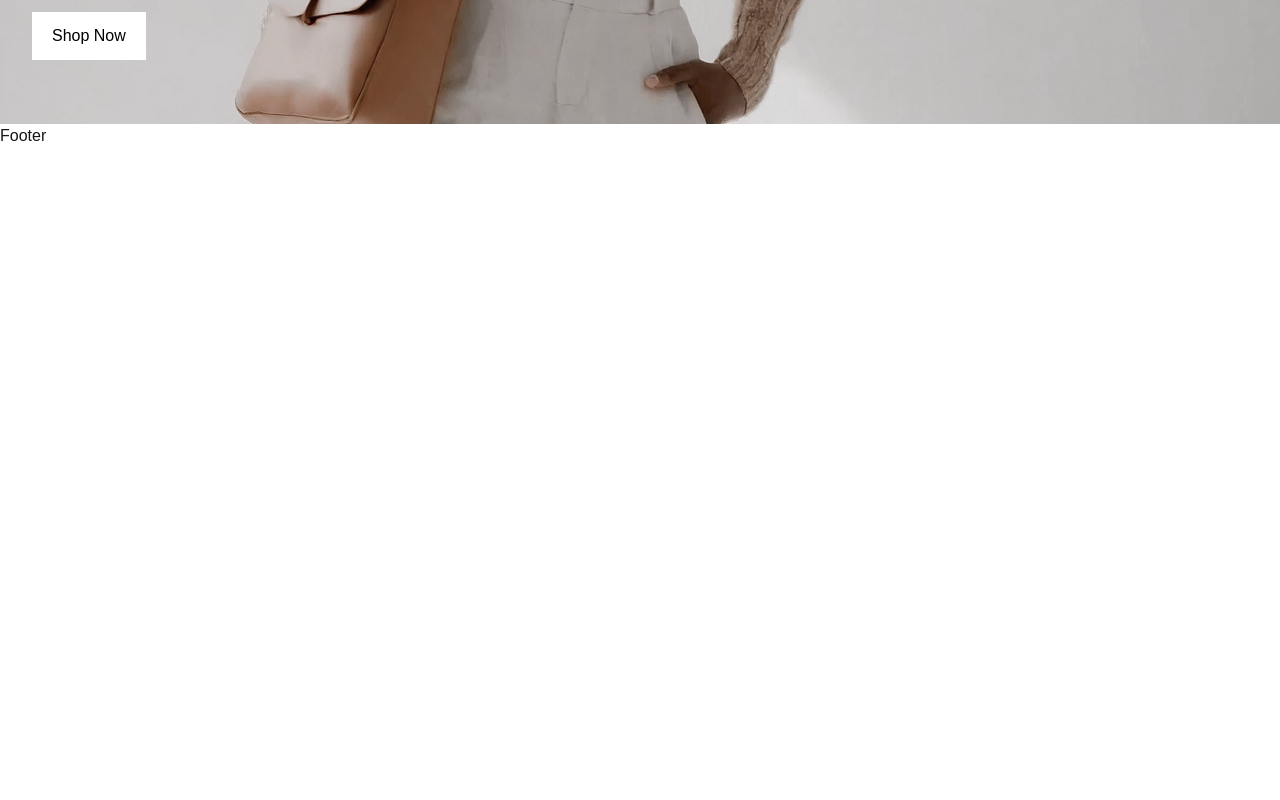
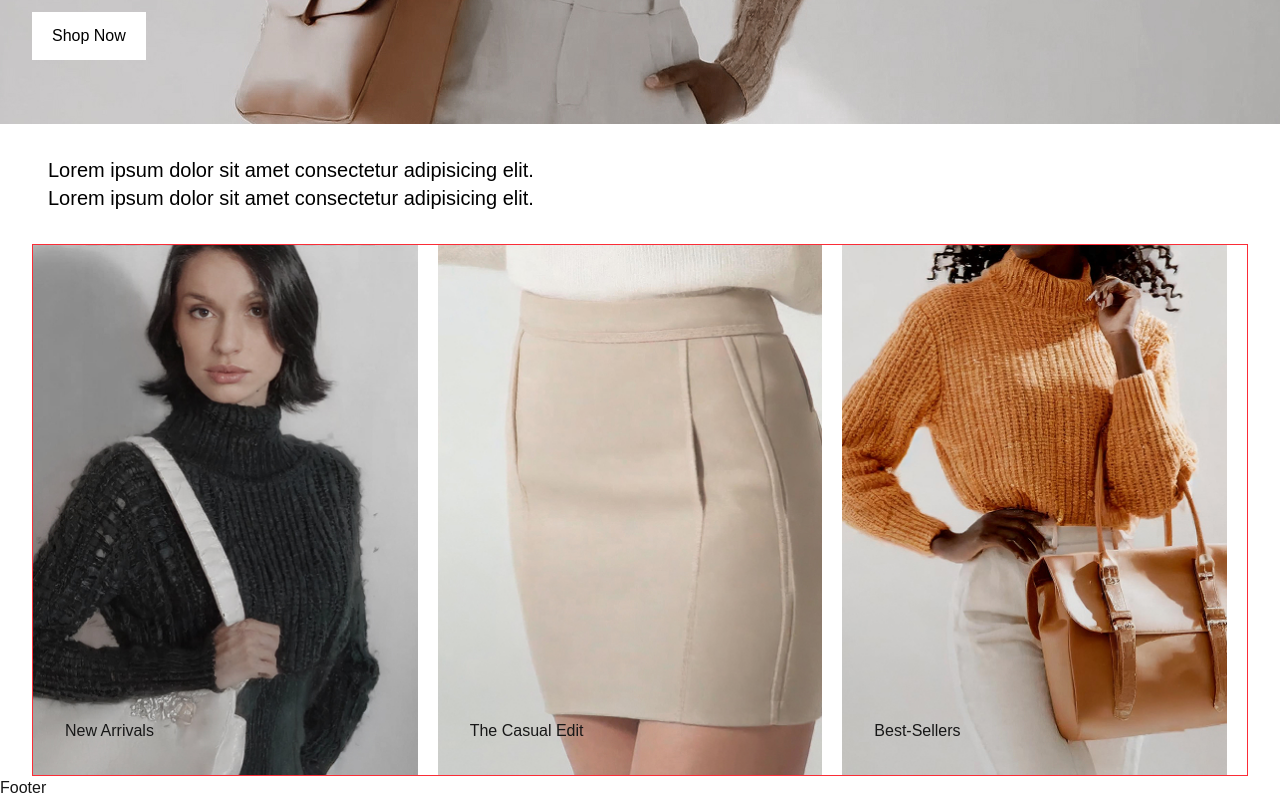
Before and after one commit to LutfullaSamigullayev/fashion, a Next.js app: page / in a window 1280 px wide. Shown: the part 660-1460 px from the top of the page. Before the commit the page ends 808 px from the top, so only its background shows below. Built offline with nearby package versions, Linux system fonts and the light colour scheme.

Commit message:
collectionTop complate

```diff
--- a/src/app/layout.tsx
+++ b/src/app/layout.tsx
@@ -26,7 +26,7 @@
   return (
     <html lang="en">
       <body
-        className={`${geistSans.variable} ${geistMono.variable} antialiased`}
+        className={`${geistSans.variable} ${geistMono.variable} antialiased bg-white`}
       >
         <div className="h-full flex flex-col justify-between">
           <Header />
--- a/src/app/page.tsx
+++ b/src/app/page.tsx
@@ -1,7 +1,10 @@
-import { Banner } from "@/components";
+import { Banner, CollectionTop } from "@/components";
 
 export default function Home() {
   return (
-    <Banner />
+    <>
+      <Banner />
+      <CollectionTop />
+    </>
   );
 }
--- a/src/components/collection/collectionTop.tsx
+++ b/src/components/collection/collectionTop.tsx
@@ -1,12 +1,18 @@
+import { collectionTopItems } from "@/data";
+import { CollectionCard } from "./components";
+
 export const CollectionTop = () => {
   return (
-    <div className="container_">
-      <div>
+    <div className="container_ bg-white">
+      <div className="px-4 py-8 text-black text-xl">
         <p>Lorem ipsum dolor sit amet consectetur adipisicing elit.</p>
         <p>Lorem ipsum dolor sit amet consectetur adipisicing elit.</p>
       </div>
-      <div>
-
+      <div className="flex gap-x-5 h-[532px] border border-red-500">
+        {collectionTopItems.map((item) => (
+          <CollectionCard key={item.id} bg={item.bg} title={item.title} />
+        ))}
+        <div className="bg-[url(/collection/top_1.jpg)]"></div>
       </div>
     </div>
   );
--- a/src/components/collection/components/collectionCard.tsx
+++ b/src/components/collection/components/collectionCard.tsx
@@ -1,10 +1,18 @@
-import { CollectionCardType } from "@/types"
-import clsx from "clsx"
+import { CollectionCardType } from "@/types";
+import clsx from "clsx";
+import Image from "next/image";
 
-export const CollectionCard = ({bg, title}: CollectionCardType) => {
-    return (
-        <div className={clsx(`bg-[url(${bg})] p-8`)}>
-            <p>{title}</p>
-        </div>
-    )
-}
+export const CollectionCard = ({ bg, title }: CollectionCardType) => {
+  return (
+    <div className={clsx(`relative w-full h-full `)}>
+      <Image
+        src={bg}
+        alt="collection"
+        width={432}
+        height={532}
+        className="w-full h-full bg-no-repeat object-cover select-none"
+      />
+      <p className="absolute bottom-0 p-8" >{title}</p>
+    </div>
+  );
+};
--- a/src/data/index.ts
+++ b/src/data/index.ts
@@ -23,20 +23,20 @@
   },
 ];
 
-export const CollectionTopItems: CollectionItemsType[] = [
+export const collectionTopItems: CollectionItemsType[] = [
   {
     id: 1,
-    bg: "/collection/top_1",
+    bg: "/collection/top_1.jpg",
     title: "New Arrivals"
   },
   {
     id: 2,
-    bg: "/collection/top_2",
+    bg: "/collection/top_2.jpg",
     title: "The Casual Edit"
   },
   {
     id: 3,
-    bg: "/collection/top_3",
+    bg: "/collection/top_3.jpg",
     title: "Best-Sellers"
   },
 ]
```
